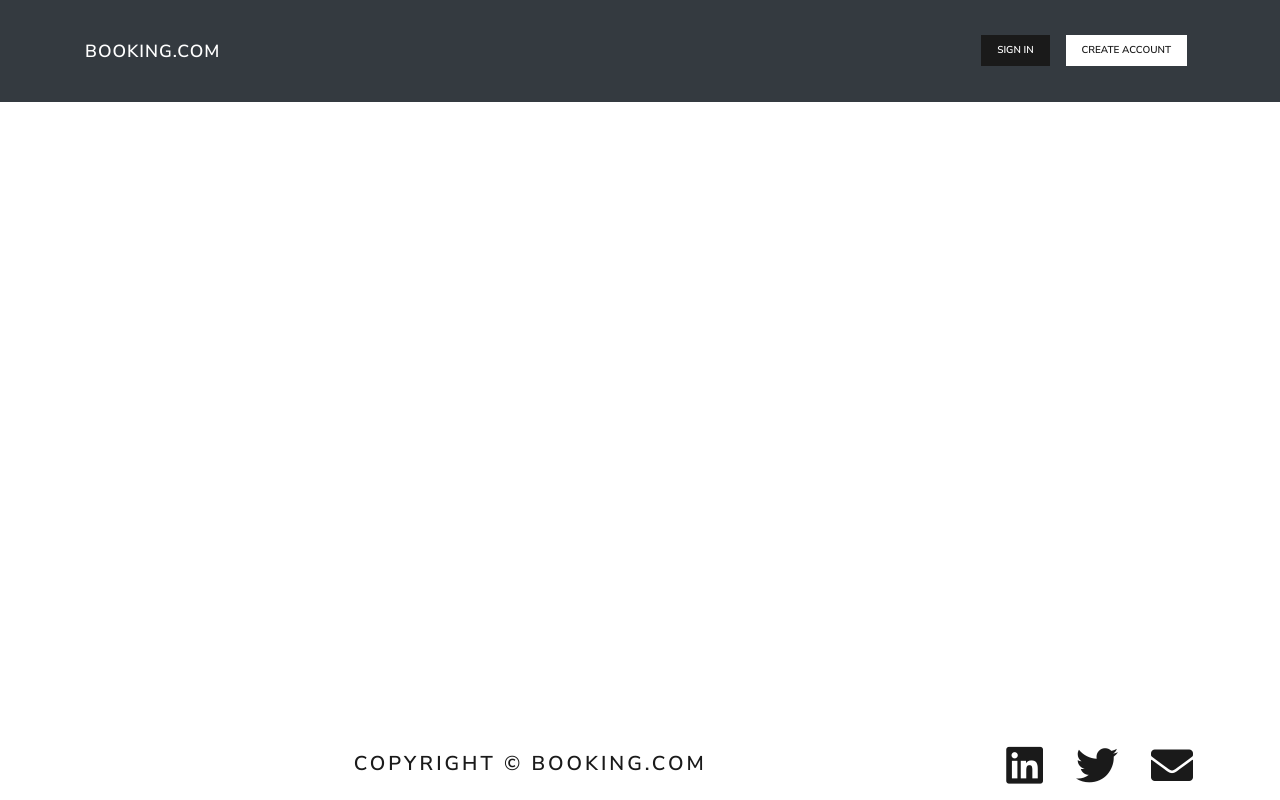
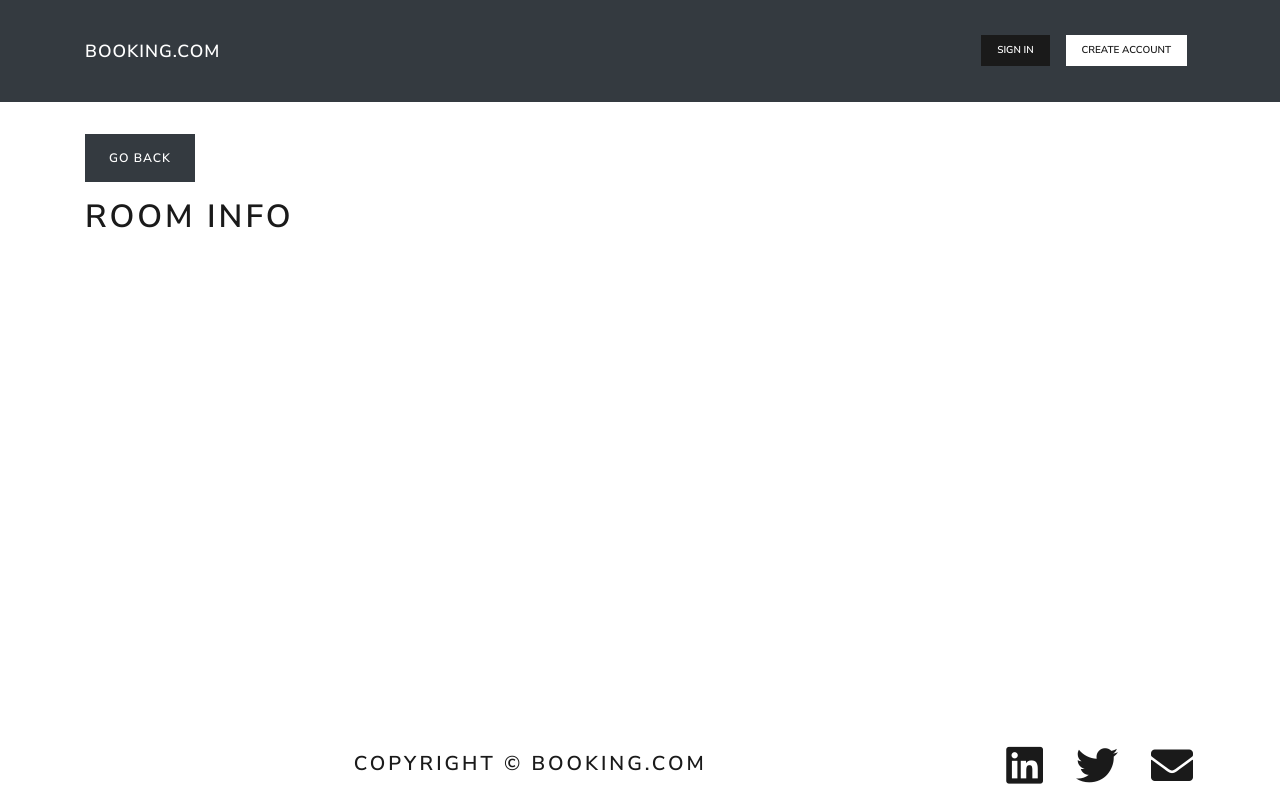
Before and after one commit to anubhavcu/booking.com, a React (Create React App) app: page /room/1 in a window 1280 px wide. Built offline with nearby package versions, Linux system fonts and the light colour scheme.

Commit message:
added roomInfo component
- routing between different pages

```diff
--- a/src/App.js
+++ b/src/App.js
@@ -7,6 +7,7 @@ import Login from './screens/Login';
 import SignUp from './screens/SignUp';
 import Cities from './screens/Cities';
 import CityRooms from './screens/CityRooms';
+import RoomInfo from './components/RoomInfo';
 
 const App = () => {
   return (
@@ -17,7 +18,8 @@ const App = () => {
         <Route path='/login' component={Login} />
         <Route path='/signup' component={SignUp} />
         <Route path='/selectcity' component={Cities} exact />
-        <Route path='/selectcity/:id' component={CityRooms} />
+        <Route path='/selectcity/:id' component={CityRooms} exact />
+        <Route path='/room/:id' component={RoomInfo} />
       </main>
       <Footer />
     </Router>
--- a/src/components/RoomCard.js
+++ b/src/components/RoomCard.js
@@ -12,9 +12,11 @@ const RoomCard = ({ room }) => {
   return (
     <Card className='my-3 p-3 rounded customHover'>
       <Card.Body>
-        <Card.Title as='div'>
-          <strong>{room.name}</strong>
-        </Card.Title>
+        <Link to={`/room/${room.id}`}>
+          <Card.Title as='div'>
+            <strong>{room.name}</strong>
+          </Card.Title>
+        </Link>
         <Card.Text as='div'></Card.Text>
         <Card.Text as='h3'>
           {room.rating} out of {room.numReviews}
--- /dev/null
+++ b/src/components/RoomInfo.js
@@ -0,0 +1,20 @@
+import React, { useEffect } from 'react';
+import { Link } from 'react-router-dom';
+import { withRouter } from 'react-router-dom';
+import { Container } from 'react-bootstrap';
+
+const RoomInfo = ({ match }) => {
+  useEffect(() => {
+    console.log(match.params.id);
+  }, [match]);
+  return (
+    <Container>
+      <Link className='btn btn-dark my-3 customHover' to='/selectcity'>
+        Go Back
+      </Link>
+      <h1>Room info</h1>
+    </Container>
+  );
+};
+
+export default RoomInfo;
```
